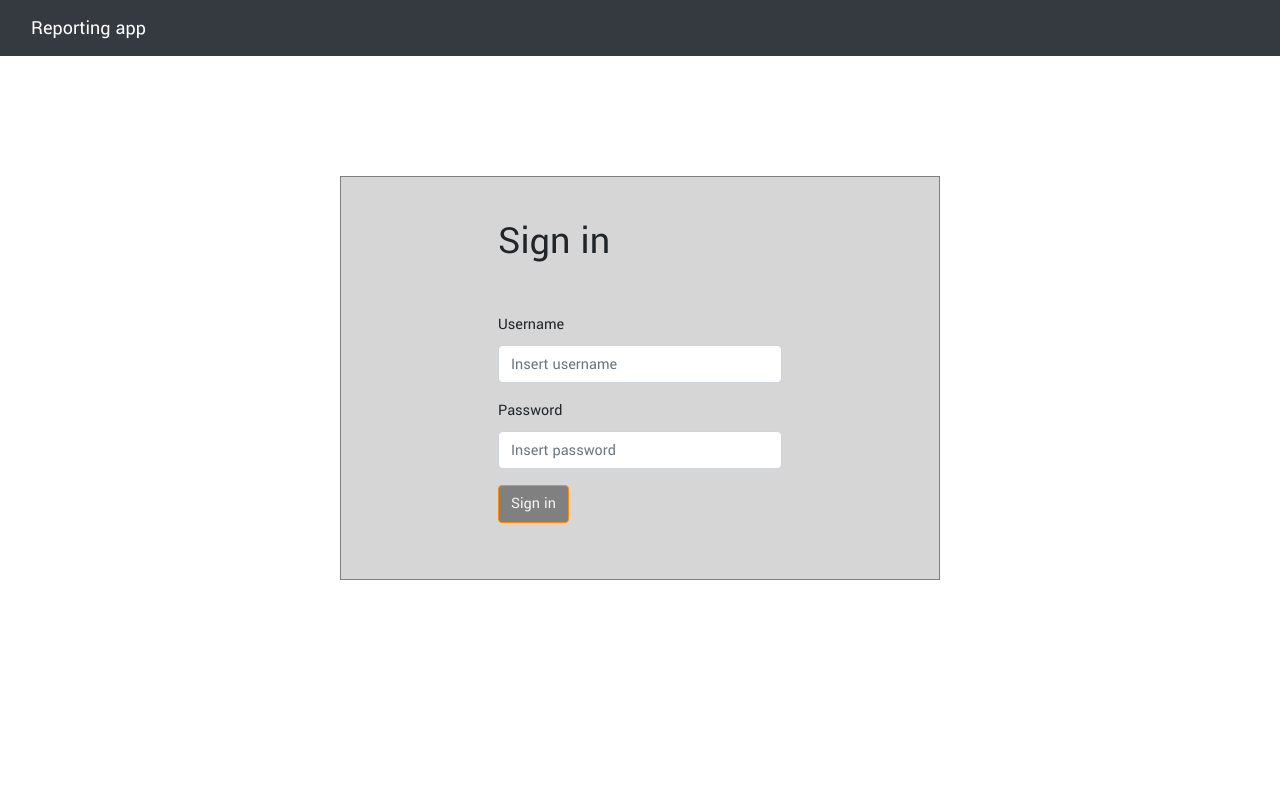
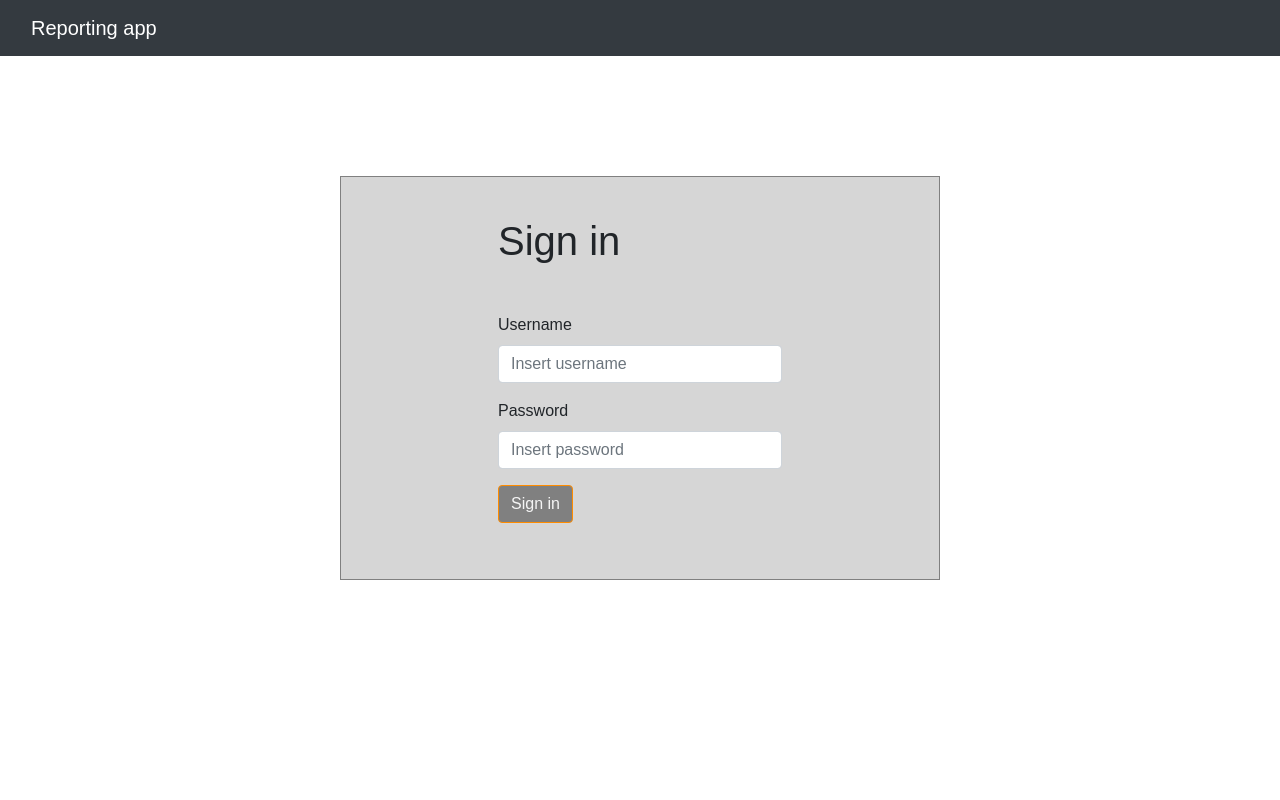
Before and after one commit to mmoila/tsoha-reports, a Flask app: page /change-password in a window 1280 px wide. Run offline with Flask 2, Linux system fonts and the light colour scheme.

Commit message:
Change font

```diff
--- a/static/styles.css
+++ b/static/styles.css
@@ -1,6 +1,5 @@
 body {
-  font-family: 'Yantramanav', sans-serif;
-  height: 100vh;
+  font-family: Arial, Helvetica, sans-serif;
 }
 
 .user-status {
@@ -44,6 +43,10 @@ body {
   height: 100%;
 }
 
+#main-footer {
+  height: 5vh;
+}
+
 .user-actions {
   display: inline;
 }
--- a/templates/layout.html
+++ b/templates/layout.html
@@ -8,9 +8,6 @@
     <title>Reporting app {% block title %}{% endblock %}</title>
     <link rel="stylesheet" href="https://cdn.jsdelivr.net/npm/bootstrap@4.6.0/dist/css/bootstrap.min.css" integrity="sha384-B0vP5xmATw1+K9KRQjQERJvTumQW0nPEzvF6L/Z6nronJ3oUOFUFpCjEUQouq2+l" crossorigin="anonymous">
     <link rel="stylesheet" href="/static/styles.css">
-    <style>
-      @import url('https://fonts.googleapis.com/css2?family=Yantramanav&display=swap');
-    </style>
   {% endblock %}
 </head>
 <body>
@@ -83,6 +80,7 @@
     </div>
     {% endif %}
   </div>
+  <div class="container-fluid" id="main-footer"></div>
   {% block scripts %}
   <script src="https://code.jquery.com/jquery-3.5.1.slim.min.js" integrity="sha384-DfXdz2htPH0lsSSs5nCTpuj/zy4C+OGpamoFVy38MVBnE+IbbVYUew+OrCXaRkfj" crossorigin="anonymous"></script>
   <script src="https://cdn.jsdelivr.net/npm/bootstrap@4.6.0/dist/js/bootstrap.bundle.min.js" integrity="sha384-Piv4xVNRyMGpqkS2by6br4gNJ7DXjqk09RmUpJ8jgGtD7zP9yug3goQfGII0yAns" crossorigin="anonymous"></script>
```
